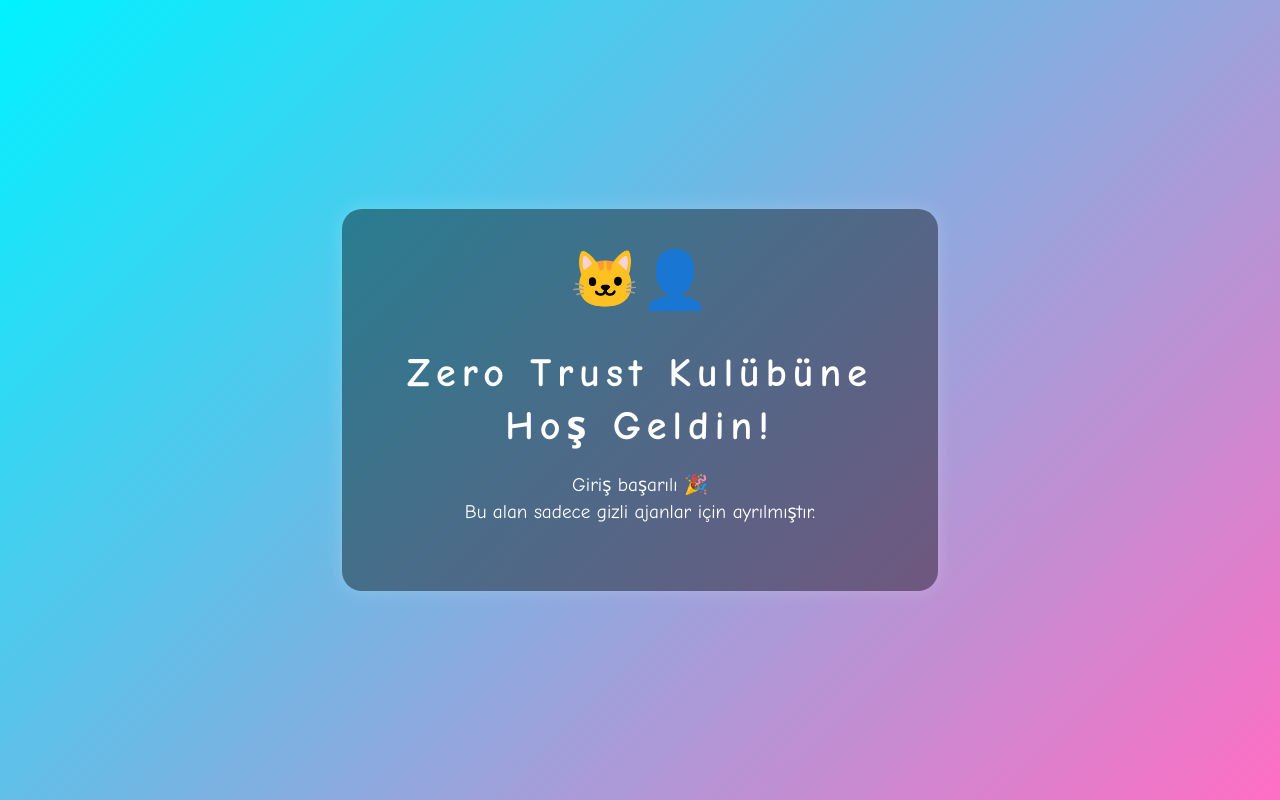
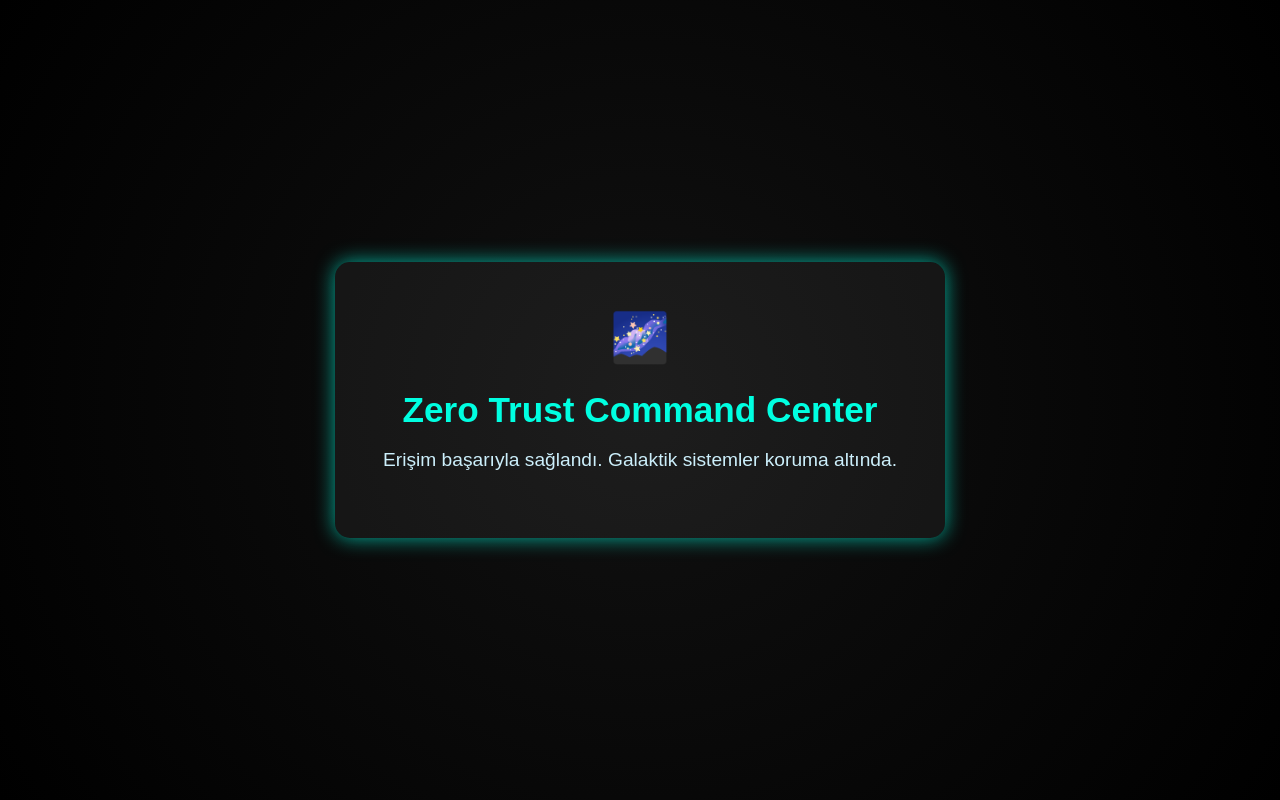
Before and after one commit to hinula/zerotrust-site, a plain HTML site: page index.html in a window 1280 px wide. Drawn offline with Linux system fonts and the light colour scheme.

Commit message:
index.html

```diff
--- a/index.html
+++ b/index.html
@@ -1,65 +1,55 @@
 <!DOCTYPE html>
 <html lang="tr">
 <head>
-  <meta charset="UTF-8">
-  <meta name="viewport" content="width=device-width, initial-scale=1.0">
-  <title>🎉 Zero Trust Kulübü</title>
+  <meta charset="UTF-8" />
+  <meta name="viewport" content="width=device-width, initial-scale=1.0" />
+  <title>Zero Trust Command Center</title>
   <style>
     body {
       margin: 0;
       padding: 0;
-      font-family: "Comic Sans MS", "Segoe UI", sans-serif;
-      background: linear-gradient(135deg, #00f2ff, #ff6ec4);
-      color: white;
+      background-color: #0a0a0a;
+      color: #00ffe1;
+      font-family: "Orbitron", sans-serif;
       display: flex;
+      justify-content: center;
       align-items: center;
-      justify-content: center;
       height: 100vh;
-      flex-direction: column;
-      text-align: center;
+      background-image: radial-gradient(circle at center, #111 0%, #000 100%);
     }
 
-    .card {
-      background: rgba(0, 0, 0, 0.4);
+    .container {
+      background: rgba(255, 255, 255, 0.05);
       padding: 3rem;
-      border-radius: 20px;
-      box-shadow: 0 0 20px rgba(255, 255, 255, 0.2);
-      max-width: 500px;
+      border-radius: 15px;
+      box-shadow: 0 0 20px #00ffe1aa;
+      text-align: center;
+      max-width: 600px;
     }
 
     h1 {
-      font-size: 2.5rem;
+      font-size: 2.2rem;
       margin-bottom: 1rem;
-      animation: pop 1s ease-in-out infinite alternate;
     }
 
     p {
       font-size: 1.2rem;
+      color: #cceffb;
     }
 
-    .emoji {
-      font-size: 3.5rem;
+    .logo {
+      font-size: 3rem;
       margin-bottom: 1rem;
-      animation: bounce 2s infinite;
     }
 
-    @keyframes bounce {
-      0%   { transform: translateY(0); }
-      50%  { transform: translateY(-10px); }
-      100% { transform: translateY(0); }
-    }
-
-    @keyframes pop {
-      from { letter-spacing: 2px; }
-      to   { letter-spacing: 6px; }
-    }
+    @import url('https://fonts.googleapis.com/css2?family=Orbitron:wght@500&display=swap');
   </style>
 </head>
 <body>
-  <div class="card">
-    <div class="emoji">🐱‍👤</div>
-    <h1>Zero Trust Kulübüne Hoş Geldin!</h1>
-    <p>Giriş başarılı 🎉 <br> Bu alan sadece gizli ajanlar için ayrılmıştır.</p>
+  <div class="container">
+    <div class="logo">🌌</div>
+    <h1>Zero Trust Command Center</h1>
+    <p>Erişim başarıyla sağlandı. Galaktik sistemler koruma altında.</p>
   </div>
 </body>
 </html>
```
